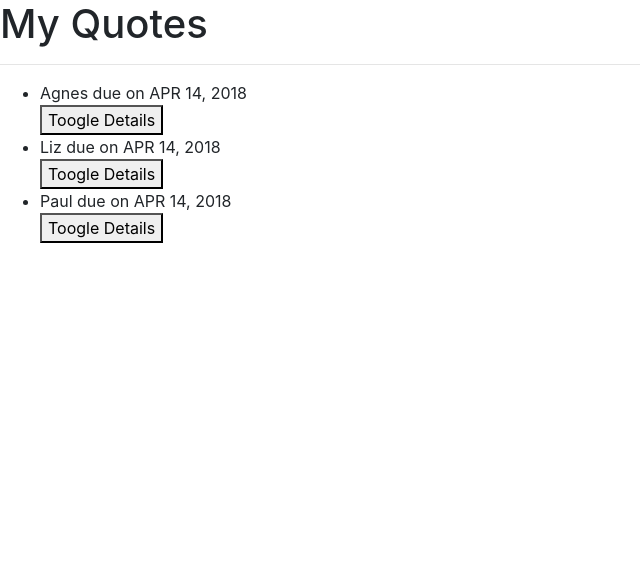
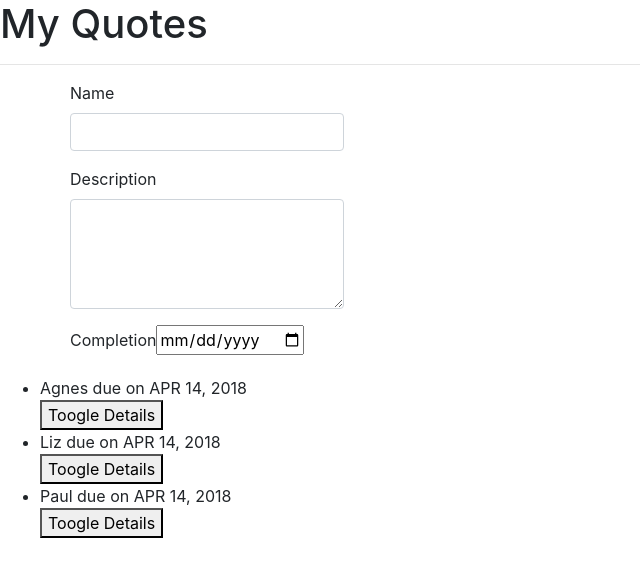
Before and after one commit to kavata9/Collection, an Angular app: page / in a window 1280 px wide. Shown: the top 576 px of the page, without its empty margins (0-640 px from the left). Built offline with nearby package versions, Linux system fonts and the light colour scheme.

Commit message:
introduce form module

```diff
--- /dev/null
+++ b/src/app/quote-form/quote-form.component.html
@@ -0,0 +1,23 @@
+<div class="container-fluid">
+  <div class="row">
+      <form>
+          <div class="form-group">
+
+              <label for="quote">Name</label>
+              <input type="text" required class="form-control" id="quote">
+
+          </div>
+          <div class="form-group">
+
+              <label for="description">Description</label>
+              <textarea class="form-control" id="description" rows="4" required></textarea>
+
+          </div>
+          <div class="form-group">
+              <label for="complete">Completion</label>
+              <input type='date' id="complete" required>
+
+          </div>
+      </form>
+  </div>
+</div>
--- /dev/null
+++ b/src/app/quote-form/quote-form.component.ts
@@ -0,0 +1,15 @@
+import { Component, OnInit } from '@angular/core';
+
+@Component({
+  selector: 'app-quote-form',
+  templateUrl: './quote-form.component.html',
+  styleUrls: ['./quote-form.component.css']
+})
+export class QuoteFormComponent implements OnInit {
+
+  constructor() { }
+
+  ngOnInit() {
+  }
+
+}
--- a/src/app/quote/quote.component.html
+++ b/src/app/quote/quote.component.html
@@ -1,6 +1,10 @@
 <h1>My Quotes</h1>
 <hr>
-
+<div class="container">
+<div class="row">
+    <app-quote-form></app-quote-form>
+</div>
+</div>
 <ul>
     <div *ngFor='let quote of quotes;let i =index'>
         <li  id="{{i}}" appStrikethrough>{{quote.name}} due on {{quote.completeDate|date|uppercase}}</li>
```
Also changed, not shown: src/app/app.module.ts (+6 -3 lines), src/app/quote-form/quote-form.component.css (added), 1 other file (tests, documents, lock files or other folders).
